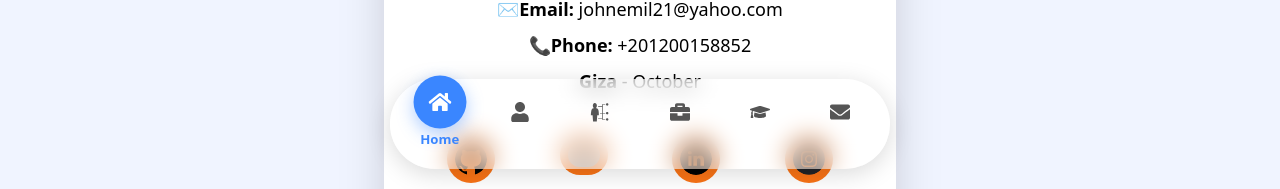
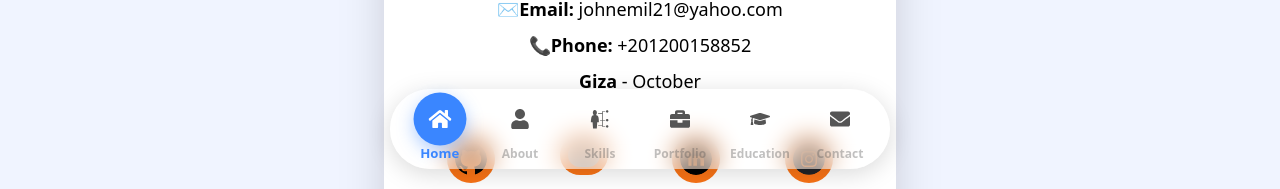
Before and after one commit to john1909m/Portfolio, a React (Vite) app: page / in a window 1280 px wide. Shown: the part 611-800 px from the top of the page. Built offline with nearby package versions, Linux system fonts and the light colour scheme; grey boxes are pictures that could not be loaded.

Commit message:
edit in navbar animation and ui

```diff
--- a/src/App.css
+++ b/src/App.css
@@ -14,6 +14,7 @@
   width: 100%;
   display: flex;
   justify-content: center;
+  align-items: center;
   z-index: 1000;
 }
 
@@ -25,7 +26,9 @@
   border-radius: 50px;
   padding: 8px;
   width: 90%;
+  height: 10vh;
   max-width: 500px;
+  align-items: center;
   justify-content: space-between;
 }
 
@@ -39,6 +42,7 @@
   flex: 1;
   display: flex;
   justify-content: center;
+  align-items: center;
 }
 
 .nav-bubble {
@@ -64,14 +68,14 @@
 .nav-label {
   font-size: 0.7rem;
   font-weight: 600;
-  margin-top: 6px;
-  color: transparent;
+  margin-top: 3px;
+  color: #5555555f;
   transition: all 0.3s ease;
 }
 
 /* Active State */
 .nav-item.active .nav-bubble {
-  transform: translateY(-10px);
+  transform: translateY(0px);
 }
 
 .nav-item.active .nav-icon {
@@ -95,7 +99,7 @@
 /* Animations */
 @keyframes bounce {
   0%, 100% { transform: translateY(0); }
-  50% { transform: translateY(-8px); }
+  50% { transform: translateY(-10px); }
 }
 
 .nav-item.active .nav-bubble {
--- a/src/assets/components/Navbar/Navbar.scss
+++ /dev/null
@@ -1,119 +0,0 @@
-/* MobileNavbar.css */
-.navbar-wrapper {
-    position: fixed;
-    bottom: 20px;
-    left: 50%;
-    transform: translateX(-50%);
-    width: 100%;
-    display: flex;
-    justify-content: center;
-    z-index: 1000;
-  }
-
-  .mobile-navbar {
-    display: flex;
-    background: rgba(255, 255, 255, 0.504);
-    backdrop-filter: blur(12px);
-    box-shadow: 0 5px 25px rgba(0, 0, 0, 0.15);
-    border-radius: 50px;
-    padding: 8px;
-    width: 90%;
-    max-width: 500px;
-    justify-content: space-between;
-  }
-
-  .nav-item {
-    background: transparent;
-    border: none;
-    cursor: pointer;
-    padding: 0;
-    margin: 0 4px;
-    position: relative;
-    flex: 1;
-    display: flex;
-    justify-content: center;
-  }
-
-  .nav-bubble {
-    display: flex;
-    flex-direction: column;
-    align-items: center;
-    justify-content: center;
-    width: 100%;
-    transition: all 0.4s cubic-bezier(0.68, -0.6, 0.32, 1.6);
-  }
-
-  .nav-icon {
-    width: 42px;
-    height: 42px;
-    border-radius: 50%;
-    display: flex;
-    align-items: center;
-    justify-content: center;
-    color: #555;
-    transition: all 0.3s ease;
-  }
-
-  .nav-label {
-    font-size: 0.7rem;
-    font-weight: 600;
-    margin-top: 6px;
-    color: transparent;
-    transition: all 0.3s ease;
-  }
-
-  /* Active State */
-  .nav-item.active .nav-bubble {
-    transform: translateY(-10px);
-  }
-
-  .nav-item.active .nav-icon {
-    background: #3a86ff;
-    color: white;
-    transform: scale(1.15);
-    box-shadow: 0 5px 15px rgba(58, 134, 255, 0.4);
-  }
-
-  .nav-item.active .nav-label {
-    color: #3a86ff;
-    transform: scale(1.1);
-  }
-
-  /* Hover Effects */
-  .nav-item:hover .nav-icon {
-    transform: scale(1.1);
-    background: rgba(58, 134, 255, 0.1);
-  }
-
-  /* Animations */
-  @keyframes bounce {
-    0%, 100% { transform: translateY(0); }
-    50% { transform: translateY(-8px); }
-  }
-
-  .nav-item.active .nav-bubble {
-    animation: bounce 0.5s ease;
-  }
-
-  /* Responsive Design */
-  @media (min-width: 768px) {
-    .mobile-navbar {
-      width: 60%;
-      padding: 10px;
-    }
-
-    .nav-icon {
-      width: 46px;
-      height: 46px;
-    }
-
-    .nav-label {
-      font-size: 0.75rem;
-    }
-  }
-
-  @media (max-width: 480px) {
-    .mobile-navbar {
-      width: 90%;
-    }
-  }
--- a/src/assets/components/Navbar/index.jsx
+++ /dev/null
@@ -1,36 +0,0 @@
-import React , {useState} from 'react'
-import './Navbar.scss'
-import { FaHome, FaUser, FaBriefcase, FaGraduationCap, FaFlask, FaEnvelope } from 'react-icons/fa';
-const index = () => {
-    const [activeTab, setActiveTab] = useState('home');
-
-  const tabs = [
-    { id: 'home', icon: <FaHome size="20" />, label: 'Home' },
-    { id: 'about', icon: <FaUser size="20" />, label: 'About' },
-    { id: 'portfolio', icon: <FaBriefcase size="20" />, label: 'Work' },
-    { id: 'education', icon: <FaGraduationCap size="20" />, label: 'Edu' },
-    { id: 'experiment', icon: <FaFlask size="20" />, label: 'Labs' },
-    { id: 'contact', icon: <FaEnvelope size="20" />, label: 'Contact' }
-  ];
-
-  return (
-    <div className="navbar-wrapper">
-      <nav className="mobile-navbar">
-        {tabs.map((tab) => (
-          <button
-            key={tab.id}
-            className={`nav-item ${activeTab === tab.id ? 'active' : ''}`}
-            onClick={() => setActiveTab(tab.id)}
-          >
-            <div className="nav-bubble">
-              <div className="nav-icon">{tab.icon}</div>
-              <span className="nav-label">{tab.label}</span>
-            </div>
-          </button>
-        ))}
-      </nav>
-    </div>
-  )
-}
-
-export default index
--- a/src/assets/components/PorfolioDataWeb.js
+++ b/src/assets/components/PorfolioDataWeb.js
@@ -47,11 +47,6 @@ export const Web=[
 
 export const Graphic=[
 
-
-    {
-        id:3,
-        image:"/images/graphic images/cat butterfly.webp"
-    },
     {
         id:4,
         image:"/images/graphic images/christmas tree dress.webp"
@@ -68,14 +63,7 @@ export const Graphic=[
         id:7,
         image:"/images/graphic images/headphone wave.webp"
     },
-    {
-        id:8,
-        image:"/images/graphic images/ketchup.webp"
-    },
-    {
-        id:9,
-        image:"/images/graphic images/max muscle.webp"
-    },
+
 
     {
         id:12,
@@ -85,10 +73,7 @@ export const Graphic=[
         id:13,
         image:"/images/graphic images/rhino crystal 2.webp"
     },
-    {
-        id:14,
-        image:"/images/graphic images/robot manipulation.webp"
-    },
+
     {
         id:15,
         image:"/images/graphic images/team zikry.webp"
```
